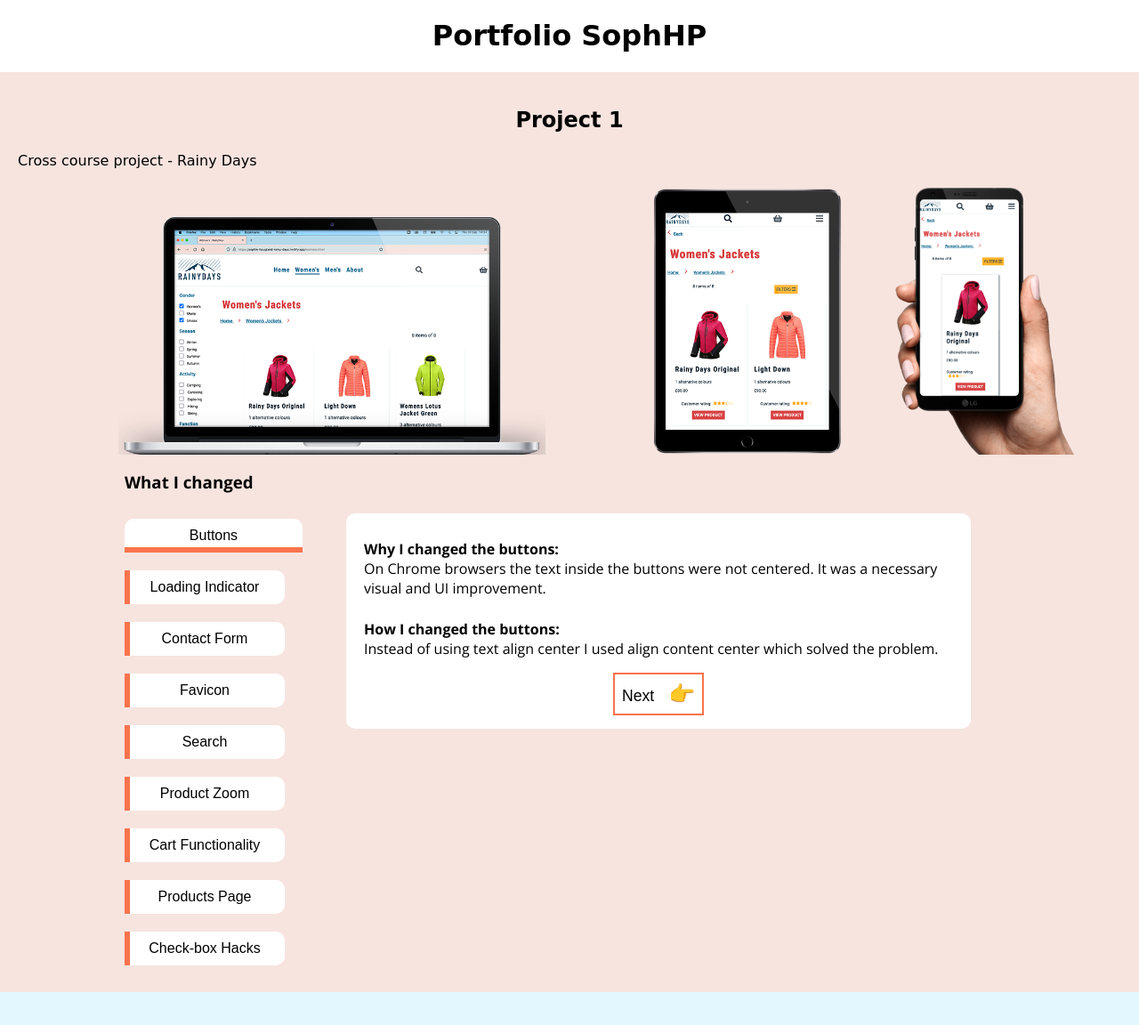
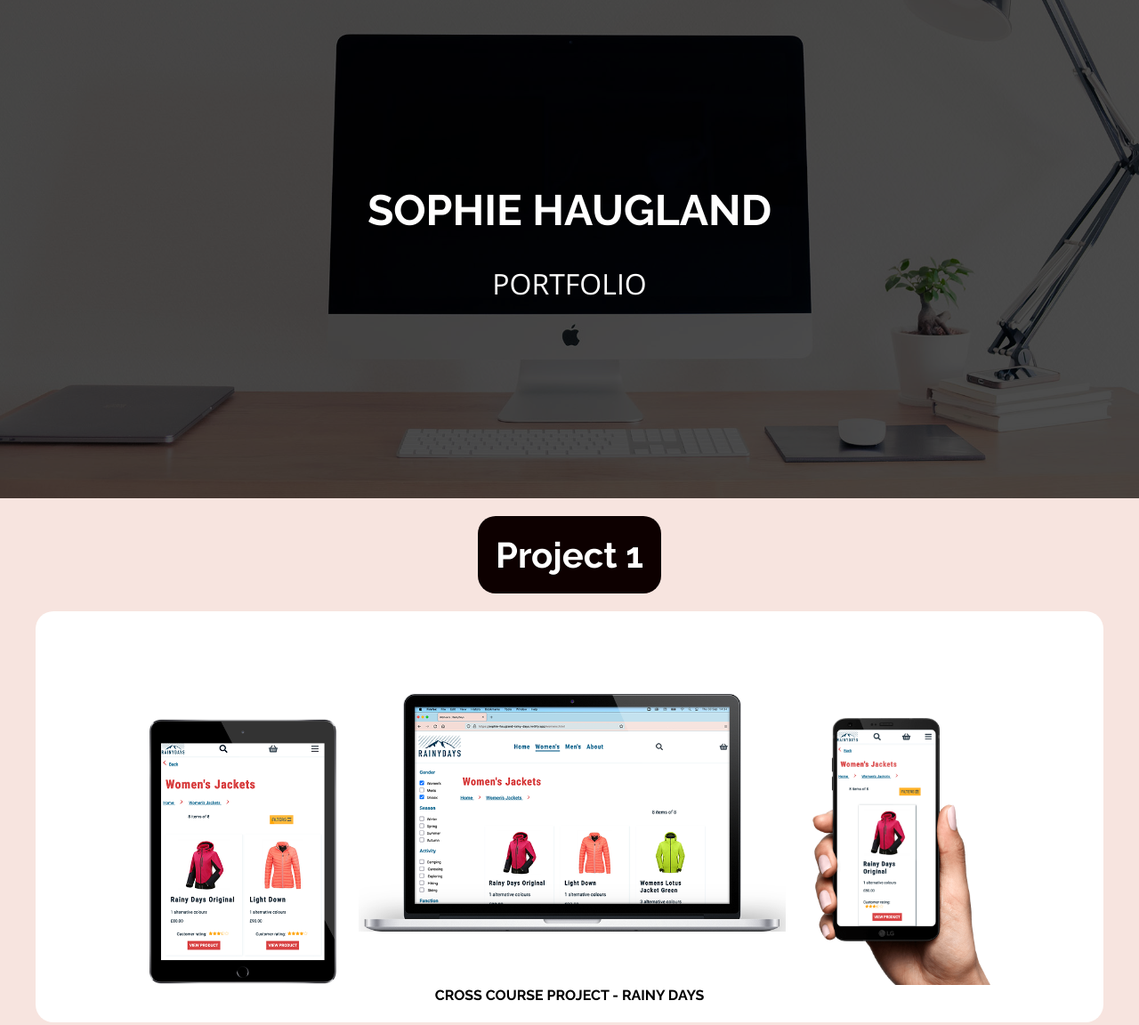
Before and after one commit to Soph-H-P/portfolio, a plain HTML site: page index.html in a window 1280 px wide. Shown: the top 1152 px of the page at 89% size. Drawn offline with nearby package versions, Linux system fonts and the light colour scheme; a web font is replaced by a local one.

Commit message:
added hero

```diff
--- a/index.html
+++ b/index.html
@@ -13,26 +13,33 @@
     <link rel="preconnect" href="https://fonts.googleapis.com" />
     <link rel="preconnect" href="https://fonts.gstatic.com" crossorigin />
     <link
-      href="https://fonts.googleapis.com/css2?family=Koh+Santepheap:wght@100;400;700&family=Open+Sans:wght@300;400;700&display=swap"
+      href="https://fonts.googleapis.com/css2?family=Open+Sans:wght@300;400;700&family=Raleway:wght@300;400;700&display=swap"
       rel="stylesheet"
     />
     <link rel="icon" type="image/svg+xml" href="images/favicon.svg" />
     <title>Portfolio SophHP</title>
   </head>
   <body>
-    <header></header>
+    <header>
+      <h1>Sophie Haugland</h1>
+      <p>Portfolio</p>
+    </header>
     <main>
-      <h1>Portfolio SophHP</h1>
       <section class="project-section project-one">
         <h2>Project 1</h2>
-        <a class="project-link" href="rainydays/" target="_blank"
-          >Cross course project - Rainy Days
+        <div class="link-container">
+          <a class="project-link" href="rainydays/" target="_blank">
             <div class="product-preview">
-            <img src="images/mac-rain.png" alt="" />
-            <img src="images/rain-ipad.png" alt="" />
-            <img src="images/rain.png" alt="" />
+              <img class="laptop" src="images/mac-rain.png" alt="" />
+              <img class="ipad" src="images/rain-ipad.png" alt="" />
+              <img class="phone" src="images/rain.png" alt="" />
             </div>
           </a>
+          <a class="project-link" href="rainydays/" target="_blank"
+            >Cross course project - Rainy Days</a
+          >
+        </div>
+
         <div class="information_container">
           <div class="buttons_container">
             <h3>What I changed</h3>
@@ -249,17 +256,21 @@
       </section>
       <section class="project-section project-two">
         <h2>Project 2</h2>
+        <div class="link-container">
+          <a class="project-link" href="rainydays/" target="_blank">
+            <div class="product-preview">
+              <img class="laptop" src="images/mac-museum.png" alt="" />
+              <img class="ipad" src="images/museum-ipad.png" alt="" />
+              <img class="phone" src="images/museum.png" alt="" />
+            </div>
+          </a>
           <a
             class="project-link"
             href="https://semester-project-1-arctic-museum.netlify.app/"
             target="_blank"
-          >Semester project 1 - Science Museum
-          <div class="product-preview">
-            <img src="images/mac-museum.png" alt="" />
-            <img src="images/museum-ipad.png" alt="" />
-            <img src="images/museum.png" alt="" />
+            >Semester project 1 - Science Museum</a
+          >
         </div>
-        </a>
         <div class="information_container">
           <div class="buttons_container">
             <h3>What I changed</h3>
@@ -476,18 +487,23 @@
       </section>
       <section class="project-section project-three">
         <h2>Project 3</h2>
+        <div class="link-container">
+          <a class="project-link" href="rainydays/" target="_blank">
+            <div class="product-preview">
+              <img class="laptop" src="images/mac-bug.png" alt="" />
+              <img class="ipad" src="images/bug-ipad.png" alt="" />
+              <img class="phone" src="images/bug-blog.png" alt="" />
+            </div>
+          </a>
           <a
             class="project-link"
             href="https://portfolio-updates--where-bugs-unite.netlify.app/"
             target="_blank"
           >
-          Exam 1 - Bug Blog
-          <div class="product-preview">
-            <img src="images/mac-bug.png" alt="" />
-            <img src="images/bug-ipad.png" alt="" />
-            <img src="images/bug-blog.png" alt="" />
+            Exam 1 - Bug Blog</a
+          >
         </div>
-        </a>
+
         <div class="information_container">
           <div class="buttons_container">
             <h3>What I changed</h3>
--- a/styles/imports/variables.css
+++ b/styles/imports/variables.css
@@ -9,6 +9,6 @@
   --museum-color: #e3f7ff;
   --bug-color: #e5f8e6;
   /*------COLOUR VARIABLES-------*/
-  --heading-font: "Koh Santepheap", cursive;
+  --heading-font: "Raleway", sans-serif;
   --paragraph-font: "Open Sans", sans-serif;
 }
--- a/styles/media-queries.css
+++ b/styles/media-queries.css
@@ -5,10 +5,6 @@
     grid-template-columns: repeat(3, 1fr);
     grid-template-rows: repeat(4, 1fr);
     flex-wrap: wrap;
-  }
-
-  .project-section {
-    padding: 20px;
   }
 
   .list_container {
@@ -43,6 +39,24 @@
     margin: 0 auto;
   }
 
+  header {
+    min-height: 70vh;
+  }
+
+  .link-container {
+    padding: 0px 20px 20px 20px;
+  }
+
+  .product-preview {
+    padding: 0px 20px 0px 20px;
+  }
+
+  .laptop {
+    grid-column: 2 / 5;
+    grid-row: 1 / 4;
+    justify-content: start;
+  }
+
   .buttons_container {
     display: flex;
     flex-direction: column;
--- a/styles/style.css
+++ b/styles/style.css
@@ -15,7 +15,18 @@ h2 {
   text-align: center;
 }
 
+h2 {
+  display: inline-block;
+  margin: 0 auto;
+  padding: 20px;
+  background-color: var(--dark-font-color);
+  color: var(--light-font-color);
+  border-radius: 20px;
+  font-size: 2.5rem;
+}
+
 h4 {
+  font-family: var(--heading-font);
   margin-bottom: 0rem;
   margin-top: 1.5rem;
 }
@@ -28,18 +39,88 @@ a {
   color: var(--dark-font-color);
 }
 
+header {
+  min-height: 50vh;
+  position: relative;
+  background-image: url("../images/desk.jpg");
+  background-position: bottom;
+  background-size: cover;
+  background-blend-mode: saturation;
+  color: var(--light-font-color);
+  display: flex;
+  flex-direction: column;
+  align-items: center;
+  justify-content: center;
+}
+header::after {
+  content: "";
+  height: 100%;
+  width: 100%;
+  position: absolute;
+  background-color: black;
+  opacity: 0.7;
+}
+
+header h1 {
+  margin-top: 20px;
+  z-index: 100;
+  font-size: 3rem;
+  text-transform: uppercase;
+}
+
+header p {
+  z-index: 100;
+  font-size: 2rem;
+  text-transform: uppercase;
+}
+
 .project-link {
-  font-family: var(--heading-font);
   color: var(--link-font-color);
   text-decoration: none;
+  margin: 0 auto;
 }
 
 .product-preview {
   display: grid;
-  grid-template-columns: 2.5fr 1fr 1fr;
+  grid-template-rows: 1fr 1fr 1fr 0.5fr;
   align-items: end;
   justify-items: center;
   padding: 20px 20px 0px 20px;
+}
+
+.laptop {
+  grid-column: 1 / 6;
+  grid-row: 1 / 3;
+  justify-content: start;
+}
+
+.ipad {
+  grid-column: 1 / 3;
+  grid-row: 2 / 5;
+}
+
+.phone {
+  grid-column: 4 / 6;
+  grid-row: 2 / 5;
+}
+
+.link-container {
+  background: var(--light-font-color);
+  border-radius: 20px;
+  padding: 20px;
+  margin: 20px;
+}
+
+.link-container a {
+  font-family: var(--heading-font);
+  text-transform: uppercase;
+  font-weight: 700;
+  padding-top: 20px;
+}
+
+.link-container:hover {
+  transform: scale(1.01);
+  transition: transform 0.5s cubic-bezier(0.19, 1, 0.22, 1);
 }
 
 .information_container {
@@ -47,8 +128,13 @@ a {
 }
 
 .project-section {
-  padding: 0px;
+  padding: 20px;
   margin: none;
+  text-align: center;
+}
+
+.project-section > div {
+  text-align: center;
 }
 
 .project-one {
@@ -144,6 +230,7 @@ a {
   margin: -700px 0px -110px 0px;
   overflow: hidden;
   position: relative;
+  text-align: left;
 }
 
 .information_container li {
@@ -182,6 +269,9 @@ a {
 .proj-3_close-button::after {
   font-size: 1.5rem;
   margin-left: 1rem;
+  background: var(--light-font-color);
+  padding: 5px 8px;
+  border-radius: 50%;
 }
 
 .proj-1_next-button::after,
@@ -207,6 +297,11 @@ a {
   font-size: 1.1rem;
   cursor: pointer;
   margin-bottom: 10px;
+  border-radius: 5px;
+  color: var(--dark-font-color);
+  display: flex;
+  align-items: center;
+  justify-content: space-around;
 }
 
 .proj-1_next-button:hover,
@@ -221,15 +316,18 @@ a {
 
 .proj-1_next-button,
 .proj-1_close-button {
-  border: solid 2px var(--color-3);
+  border: solid 1px var(--color-3);
+  background-color: var(--color-3);
 }
 
 .proj-2_next-button,
 .proj-2_close-button {
-  border: solid 2px var(--color-1);
+  border: solid 1px var(--color-1);
+  background-color: var(--color-1);
 }
 
 .proj-3_close-button,
 .proj-3_next-button {
-  border: solid 2px var(--color-2);
+  border: solid 1px var(--color-2);
+  background-color: var(--color-2);
 }
```
Also changed, not shown: images/desk.jpg (added), 2 other files. Lines whose indentation alone changed are shown as unchanged.
